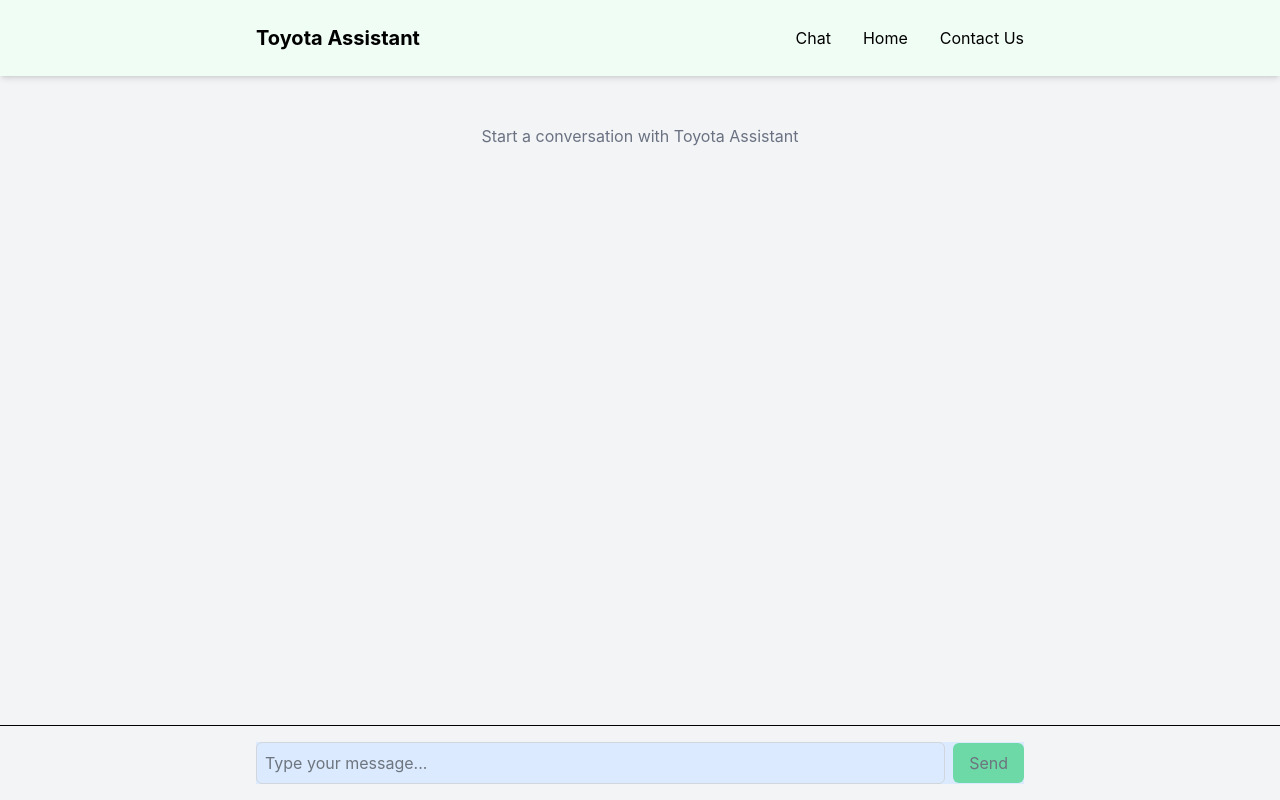
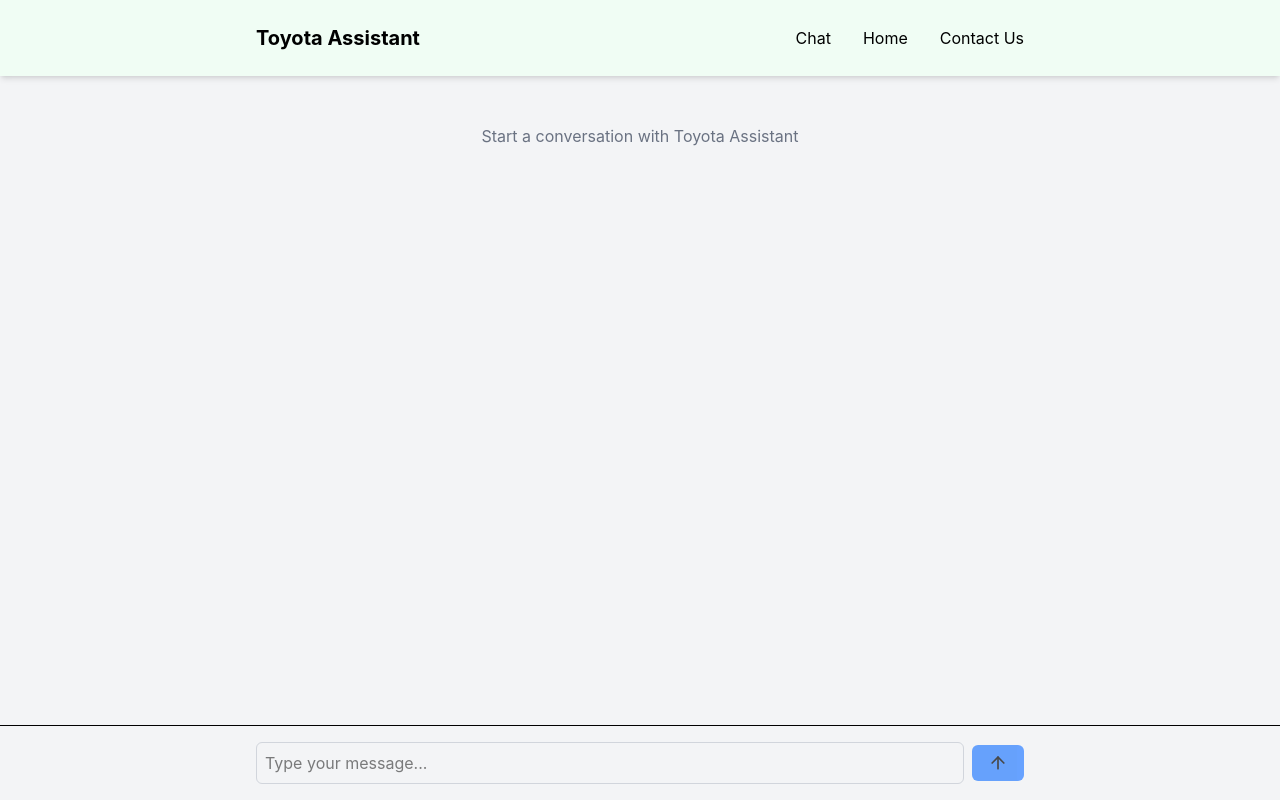
Before and after one commit to laharianegama/toyota_agent, a React (Vite) app: page / in a window 1280 px wide. Built offline with nearby package versions, Linux system fonts and the light colour scheme.

Commit message:
lucid icon added

```diff
--- a/package.json
+++ b/package.json
@@ -13,6 +13,7 @@
     "@tailwindcss/vite": "^4.0.14",
     "autoprefixer": "^10.4.21",
     "axios": "^1.8.3",
+    "lucide-react": "^0.483.0",
     "postcss": "^8.5.3",
     "react": "^19.0.0",
     "react-dom": "^19.0.0",
--- a/src/App.tsx
+++ b/src/App.tsx
@@ -140,7 +140,7 @@
               </div>
 
               <div className="p-4 border-t shadow-md">
-                <div className="bg-blue-100 max-w-3xl mx-auto">
+                <div className=" max-w-3xl mx-auto">
                   <ChatInput
                     onSendMessage={handleSendMessage}
                     isLoading={isLoading}
--- a/src/components/ChatInput.tsx
+++ b/src/components/ChatInput.tsx
@@ -1,4 +1,5 @@
 import React, { useState, KeyboardEvent } from "react";
+import { ArrowUp } from "lucide-react";
 
 interface ChatInputProps {
   onSendMessage: (message: string) => void;
@@ -26,7 +27,7 @@
   return (
     <form onSubmit={handleSubmit} className="gap-2 flex items-center">
       <textarea
-        className="bg-blue-100 flex-1 p-2 border border-gray-300 rounded-md focus:outline-none focus:ring-2 focus:ring-toyota-red resize-none"
+        className=" flex-1 p-2 border border-gray-300 rounded-md focus:outline-none focus:ring-2 focus:ring-toyota-red resize-none"
         value={message}
         onChange={(e) => setMessage(e.target.value)}
         onKeyDown={handleKeyDown}
@@ -36,10 +37,10 @@
       />
       <button
         type="submit"
-        className="bg-green-500 hover:bg-green-600 text-grey px-4 py-2 rounded-md transition-all duration-200 disabled:opacity-50 disabled:cursor-not-allowed active:scale-95 focus:ring-2 focus:ring-green-400"
+        className="bg-blue-500 hover:bg-green-600 text-grey px-4 py-2 rounded-md transition-all duration-200 disabled:opacity-70 disabled:cursor-not-allowed active:scale-95 focus:ring-2 focus:ring-green-400"
         disabled={isLoading || message.trim() === ""}
       >
-        Send
+        <ArrowUp size={20} />
       </button>
     </form>
   );
```
Also changed, not shown: 1 other file (tests, documents, lock files or other folders).
